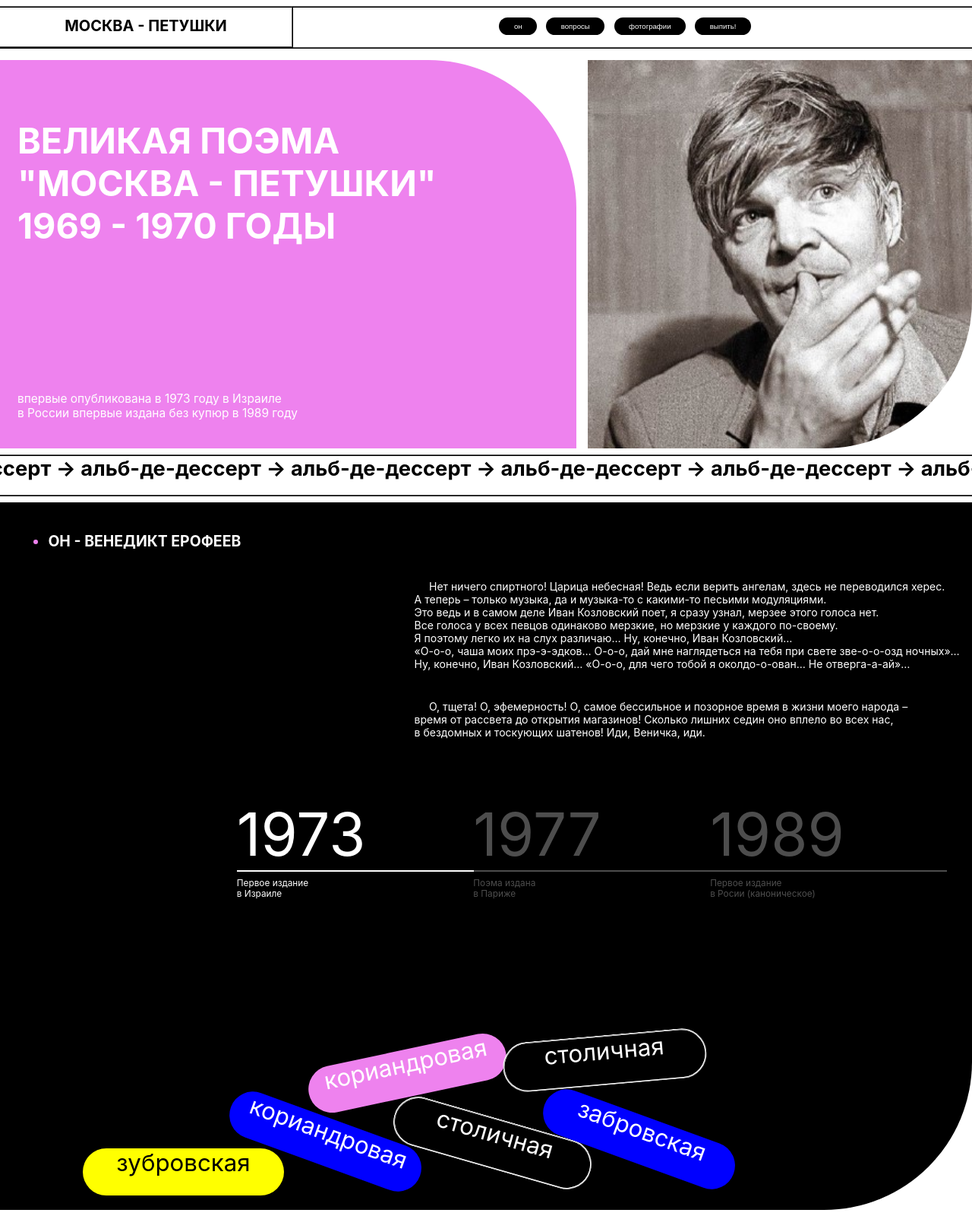
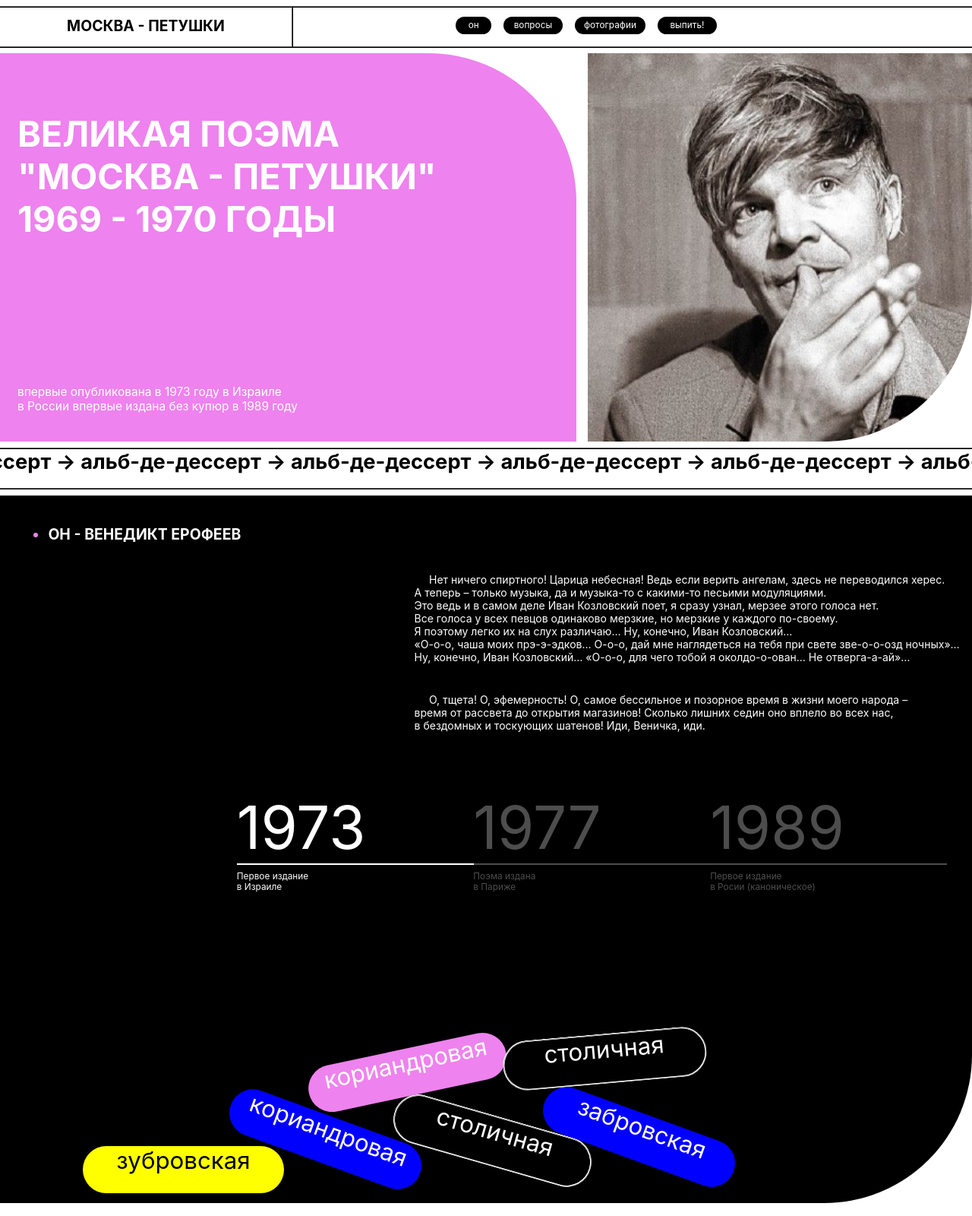
Before and after one commit to BakaminovD/venya, a plain HTML site: page index.html in a window 1280 px wide. Shown: the top 1600 px of the page at 76% size. Drawn offline with Linux system fonts and the light colour scheme.

Commit message:
Замена button на div; кнопка наверх; правка верстки

```diff
--- a/index.html
+++ b/index.html
@@ -9,19 +9,33 @@
 </head>
 <body>
 
+    <div class="upward" onclick="scrollTopTop()">
+        <p class="upward-p">⇑</p>
+    </div>
+
     <div class="contaner">
         <div class="name">
             <p>МОСКВА - ПЕТУШКИ</p>
 
         </div>
+
         <div class="btn">
+            <p>
+                <a href="#we" class="my_a"><div class="btn1">он</div></a>
+                <a href="#accord" class="my_a"><div class="btn2">вопросы</div></a>
+                <a href="#people" class="my_a"><div class="btn3">фотографии</div></a>
+                <a href="#contacts" class="my_a"><div class="btn4">выпить!</div></a>
+            </p>
+        </div>
+
+       <!-- <div class="btn">
             <p class="btn2">
                 <a href="#we"><button class="btn1">он</button></a>
                 <a href="#accord"><button class="btn1">вопросы</button></a>
                 <a href="#people"><button class="btn1">фотографии</button></a>
                 <a href="#contacts"><button class="btn1">выпить!</button></a>
             </p>
-        </div>
+        </div> -->
     </div>
     <div class="content">
         <div class="banner">
@@ -284,13 +298,34 @@
         </div>
         <div class="btn">
             <p>
+                <a href="#we" class="my_a"><div class="btn1">он</div></a>
+                <a href="#accord" class="my_a"><div class="btn2">вопросы</div></a>
+                <a href="#people" class="my_a"><div class="btn3">фотографии</div></a>
+                <a href="#contacts" class="my_a"><div class="btn4">выпить!</div></a>
+            </p>
+        </div>
+       <!-- <div class="btn">
+            <p>
                 <a href="#we"><button class="btn1">он</button></a>
                 <a href="#accord"><button class="btn1">вопросы</button></a>
                 <a href="#people"><button class="btn1">фотографии</button></a>
                 <a href="#contacts"><button class="btn1">выпить!</button></a>
             </p>
-        </div>
+        </div> -->
     </div>
+
+    <script>
+        window.addEventListener('scroll', function(){
+            let scroll = document.querySelector('.upward');
+            scroll.classList.toggle("active", window.scrollY>500)
+        })
+        function scrollTopTop(){
+            window.scrollTo({
+                top:0,
+                behavior: 'smooth',
+            })
+        }
+    </script>
 
 </body>
 </html>
--- a/style.css
+++ b/style.css
@@ -13,11 +13,37 @@ body {
     position: relative;
 }
 
+.upward {
+    color: violet;
+    background-color: black;
+    position: fixed;
+    bottom: 40px;
+    right: 40px;
+    width: 50px;
+    height: 50px;
+    border-radius: 50px;
+    z-index: 4;
+    border: 1px ridge white;
+    cursor: pointer;
+    visibility: hidden;
+    opacity: 0;
+    transition: 0.5s;
+}
 
+.upward.active {
+    visibility: visible;
+    opacity: 1;
+}
+
+.upward-p {
+    text-align: center;
+    margin: 12px;
+}
 
 .contaner {
     /*max-width: 1800px;*/
-    margin-top: calc(3px + (10 - 3) * ((110vw - 320px) / (1800 - 320)));
+    margin-top: calc(2px + (10 - 2) * ((110vw - 320px) / (1800 - 320)));
+    margin-bottom: calc(2px + (10 - 2) * ((110vw - 320px) / (1800 - 320)));
 }
 
 p {
@@ -35,41 +61,56 @@ p {
     border-top: 2px ridge black;
     border-right: 2px ridge black;
     font-weight: bolder;
-    font-size: calc(6px + (25 - 6) * ((110vw - 320px) / (1800 - 320)));
+    font-size: calc(4px + (25 - 4) * ((110vw - 320px) / (1800 - 320)));
 }
 
 .btn {
-    height: calc(15px + (65 - 15) * ((110vw - 320px) / (1800 - 320)));
+    height: calc(11px + (65 - 11) * ((110vw - 320px) / (1800 - 320)));
     border-bottom: 2px ridge black;
     border-top: 2px ridge black;
+    text-align: center;
+}
+
+.btn1, .btn2, .btn3, .btn4 {
+    float: left;
+    text-align: center;
+    padding: calc(1px + (5 - 1) * ((110vw - 320px) / (1800 - 320))) 0 0 0;
+    font-size: calc(3px + (15 - 3) * ((110vw - 320px) / (1800 - 320)));
+    background-color: black;
+    color: white;
+    height: calc(4px + (25 - 4) * ((110vw - 320px) / (1800 - 320)));
+    border-radius: calc(4px + (25 - 4) * ((110vw - 320px) / (1800 - 320)));
+    border: none;
+    transition-duration: 0.5s;
+}
+
+.btn1 {
+    margin: auto calc(2px + (10 - 2) * ((110vw - 320px) / (1800 - 320))) auto calc(60px + (270 - 60) * ((110vw - 320px) / (1800 - 320)));
+    width: calc(10px + (60 - 10) * ((110vw - 320px) / (1800 - 320)));
 }
 
 .btn2 {
-    margin-top: calc(1px + (16 - 1) * ((110vw - 320px) / (1800 - 320)));
+    margin: auto calc(2px + (10 - 2) * ((110vw - 320px) / (1800 - 320)));
+    width: calc(17px + (100 - 17) * ((110vw - 320px) / (1800 - 320)));
 }
 
-.btn1 {
-    font-size: calc(3px + (12 - 3) * ((110vw - 320px) / (1800 - 320)));
-
+.btn3 {
+    margin: auto calc(2px + (10 - 2) * ((110vw - 320px) / (1800 - 320)));
+    width: calc(20px + (120 - 20) * ((110vw - 320px) / (1800 - 320)));
 }
 
-button {
-    background-color: black;
-    color: white;
-    padding: 0 calc(4px + (25 - 4) * ((110vw - 320px) / (1800 - 320)));
-    height: calc(5px + (30 - 5) * ((110vw - 320px) / (1800 - 320)));
-    border-radius: calc(3px + (15 - 3) * ((110vw - 320px) / (1800 - 320)));
-    border: none;
-    margin-right: calc(2px + (10 - 2) * ((110vw - 320px) / (1800 - 320)));
+.btn4 {
+    margin: auto calc(2px + (10 - 2) * ((110vw - 320px) / (1800 - 320)));
+    width: calc(17px + (100 - 17) * ((110vw - 320px) / (1800 - 320)));
 }
 
-button:hover  {
-    background-color: violet; /*#f573f5*/
+.btn1:hover, .btn2:hover, .btn3:hover, .btn4:hover {
+    background-color: violet;
+    color: black;
 }
 
 .content {
     /*max-width: 1800px;*/
-    margin-top: calc(3px + (20 - 3) * ((110vw - 320px) / (1800 - 320)));
     display: table;
     border-spacing: calc(3px + (20 - 3) * ((110vw - 320px) / (1800 - 320))) 0;
     margin-left: calc((-3px) + (-20 + 3) * ((110vw - 320px) / (1800 - 320)));
@@ -260,14 +301,14 @@ span {
 
 .one {
     background-color: yellow;
-    margin-top: calc(48px + (430 - 48) * ((110vw - 320px) / (1800 - 320))); /*-30px*/
+    margin-top: calc(70px + (430 - 70) * ((110vw - 320px) / (1800 - 320))); /*-30px*/
     margin-left: calc(5px + (30 - 5) * ((110vw - 320px) / (1800 - 320)));
 }
 
 .two {
     background-color: blue;
     color: white;
-    margin-top: calc(35px + (380 - 35) * ((110vw - 320px) / (1800 - 320)));
+    margin-top: calc(57px + (380 - 57) * ((110vw - 320px) / (1800 - 320)));
     margin-left: calc(45px + (270 - 45) * ((110vw - 320px) / (1800 - 320)));
     -moz-transform: rotate(20deg);
     -webkit-transform: rotate(20deg);
@@ -280,7 +321,7 @@ span {
     background-color: black;
     border: 2px ridge white;
     color: white;
-    margin-top: calc(35px + (380 - 35) * ((110vw - 320px) / (1800 - 320)));
+    margin-top: calc(57px + (380 - 57) * ((110vw - 320px) / (1800 - 320)));
     margin-left: calc(92px + (550 - 92) * ((110vw - 320px) / (1800 - 320)));
     -moz-transform: rotate(16deg);
     -webkit-transform: rotate(16deg);
@@ -292,7 +333,7 @@ span {
 .four {
     background-color: violet;
     color: white;
-    margin-top: calc(7px + (268 - 7) * ((110vw - 320px) / (1800 - 320)));
+    margin-top: calc(37px + (268 - 37) * ((110vw - 320px) / (1800 - 320)));
     margin-left: calc(68px + (408 - 68) * ((110vw - 320px) / (1800 - 320)));
     -moz-transform: rotate(-12deg);
     -webkit-transform: rotate(-12deg);
@@ -304,7 +345,7 @@ span {
 .five {
     background-color: blue;
     color: white;
-    margin-top: calc(34px + (376 - 34) * ((110vw - 320px) / (1800 - 320)));
+    margin-top: calc(56px + (376 - 56) * ((110vw - 320px) / (1800 - 320)));
     margin-left: calc(133px + (800 - 133) * ((110vw - 320px) / (1800 - 320)));
     -moz-transform: rotate(20deg);
     -webkit-transform: rotate(20deg);
@@ -317,7 +358,7 @@ span {
     background-color: black;
     border: 2px ridge white;
     color: white;
-    margin-top: calc(1px + (244 - 1) * ((110vw - 320px) / (1800 - 320)));
+    margin-top: calc(26px + (244 - 26) * ((110vw - 320px) / (1800 - 320)));
     margin-left: calc(123px + (740 - 123) * ((110vw - 320px) / (1800 - 320)));
     -moz-transform: rotate(-5deg);
     -webkit-transform: rotate(-5deg);
```
